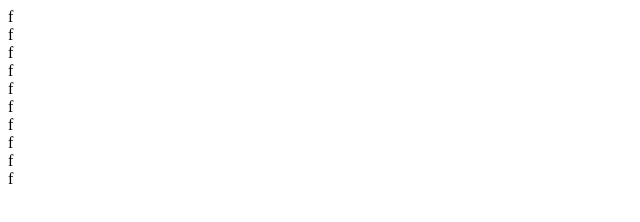
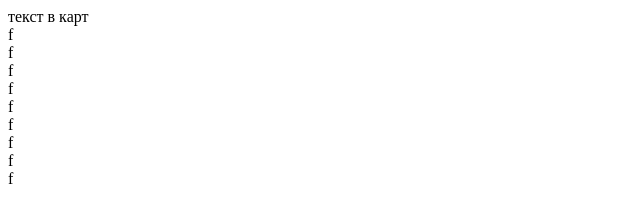
Before and after one commit to tequilex/git-tasks, a plain HTML site: page index.html in a window 1280 px wide. Shown: the full height of the page, 0-640 px from the left. Drawn offline with Linux system fonts and the light colour scheme.

Commit message:
изменил в индексе

```diff
--- a/index.html
+++ b/index.html
@@ -9,7 +9,11 @@
 <body>
 
   <div class="side">
-    <div>f</div>
+    <div>
+
+    текст в карт
+
+</div>
     <div>f</div>
     <div>f</div>
     <div>f</div>
```
